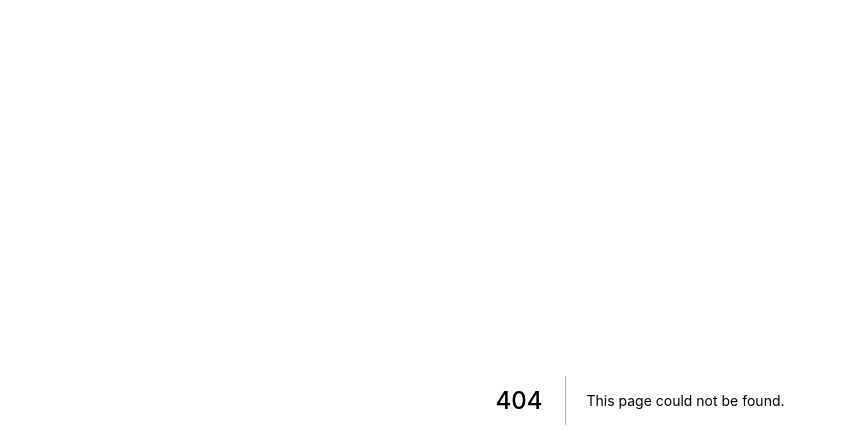
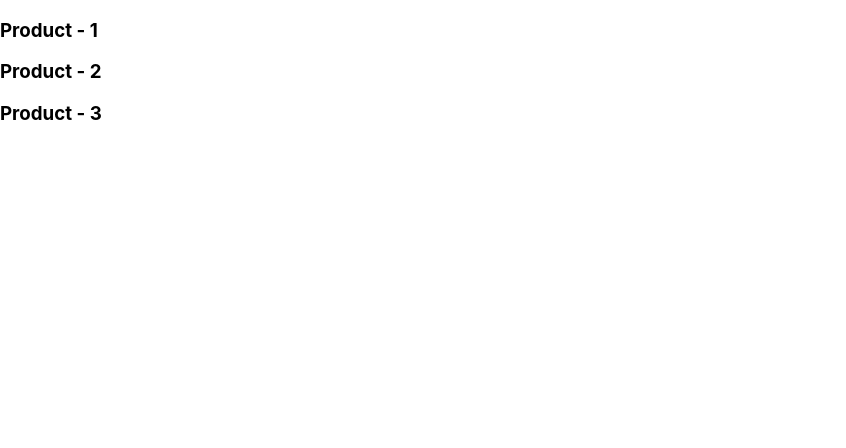
Before and after one commit to PrasanthReddy-Chittapu6683/NextJS-Tutorial, a Next.js app in the folder nextjs-concepts/: page /product in a window 1280 px wide. Before the commit this address had no page. Shown: the top 448 px of the page, without its empty margins (0-846 px from the left). Built offline with nearby package versions, Linux system fonts and the light colour scheme.

Commit message:
Dynamic & Fixed Routing

```diff
--- /dev/null
+++ b/nextjs-concepts/pages/product/index.js
@@ -0,0 +1,13 @@
+import React from 'react'
+
+const product = () => {
+    return (
+        <>
+            <h3>Product - 1</h3>
+            <h3>Product - 2</h3>
+            <h3>Product - 3</h3>
+        </>
+    )
+}
+
+export default product
```
Also changed, not shown: nextjs-concepts/pages/product/[productid].js (added, +15 -0 lines), nextjs-concepts/pages/product/electronics.js (added, +11 -0 lines).
